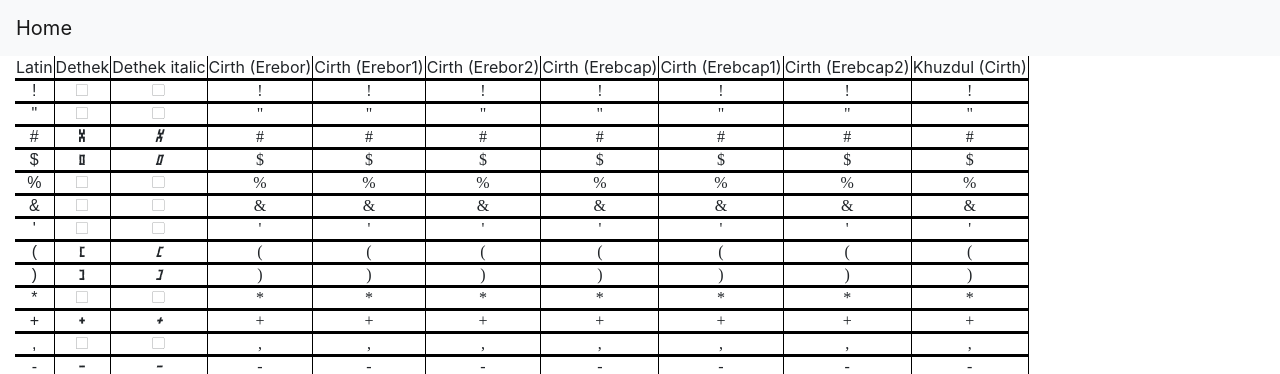
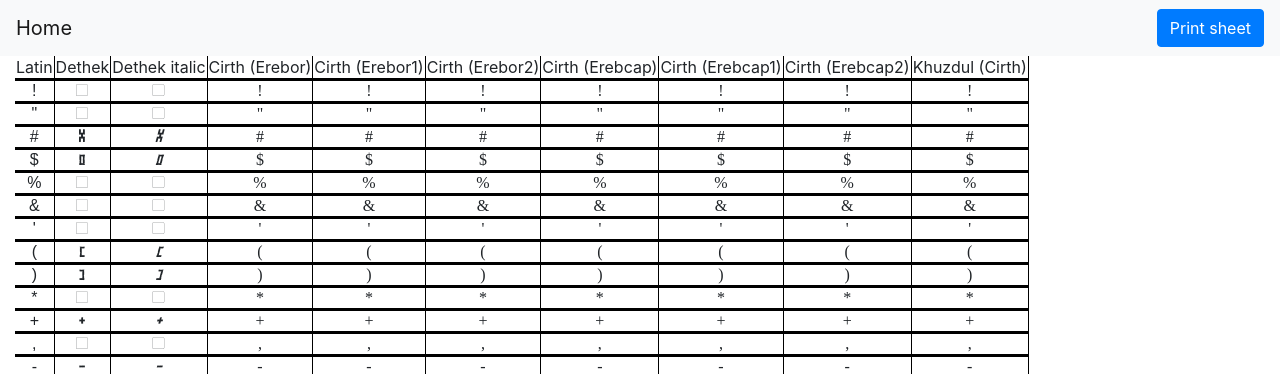
Before and after one commit to wimulkeman/fantasy-language-generator, a PHP site: page /all-characters.php in a window 1280 px wide. Shown: the top 374 px of the page. Run offline with PHP 8.4, Linux system fonts and the light colour scheme; some web fonts are replaced.

Commit message:
chore (characters): print sheet
Enable the user to print the character sheet with the characters in all the languages.

```diff
--- a/all-characters.php
+++ b/all-characters.php
@@ -16,13 +16,18 @@ $characterCodes = range(33, 126);
         <!-- Bootstrap CSS -->
         <link rel="stylesheet" href="https://stackpath.bootstrapcdn.com/bootstrap/4.1.3/css/bootstrap.min.css" integrity="sha384-MCw98/SFnGE8fJT3GXwEOngsV7Zt27NXFoaoApmYm81iuXoPkFOJwJ8ERdknLPMO" crossorigin="anonymous">
         <link rel="stylesheet" href="css/layout.css">
+        <link rel="stylesheet" href="css/print.css">
         <?php
             echo getAllLanguageStyleSheets();
         ?>
+
+        <title>Charactersheet</title>
     </head>
     <body>
         <nav class="navbar navbar-light bg-light">
             <a class="navbar-brand" href="/">Home</a>
+
+            <button type="button" class="btn btn-primary" onclick="print()">Print sheet</button>
         </nav>
         <div class="container-fluid">
             <table>
```
